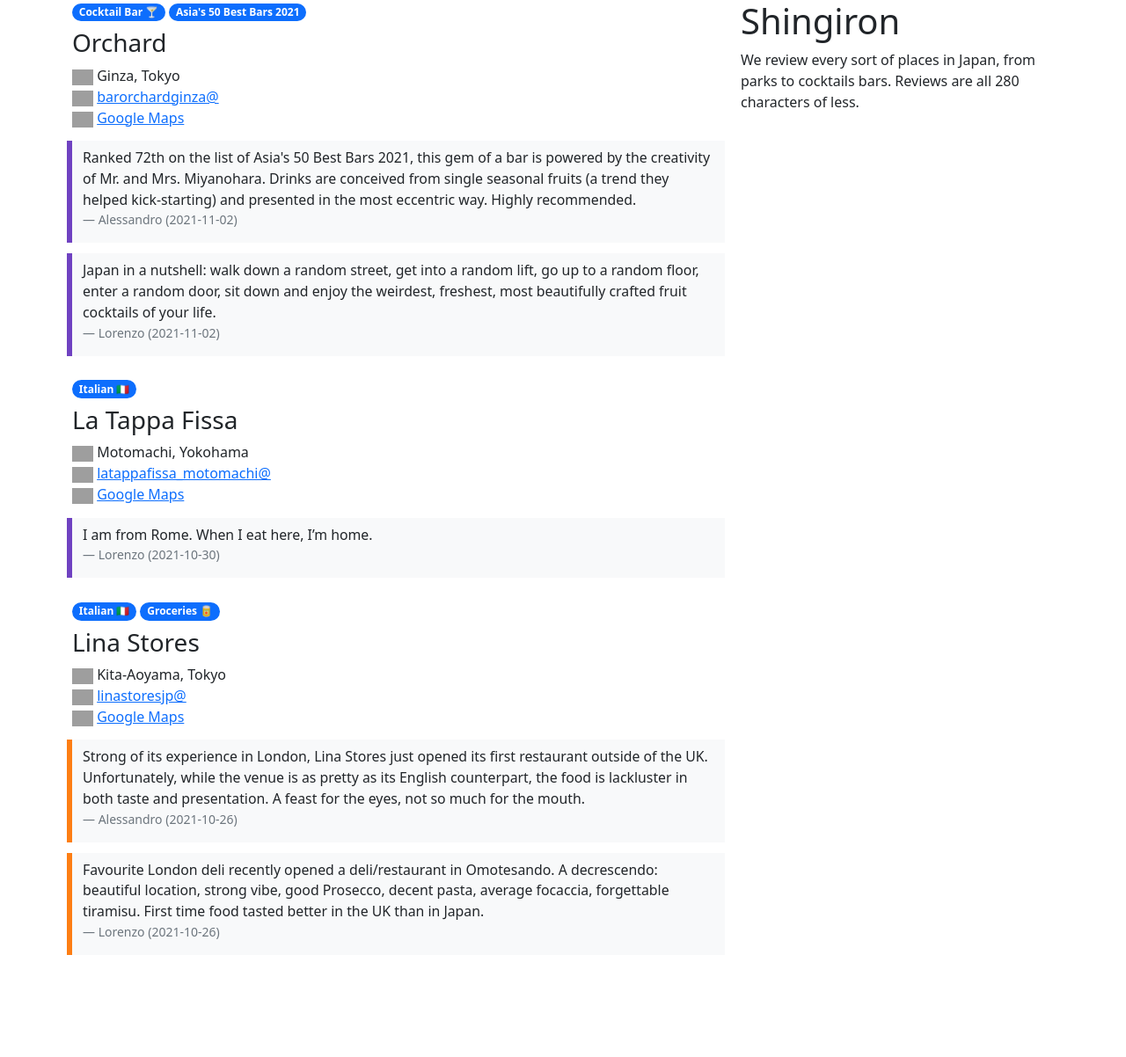
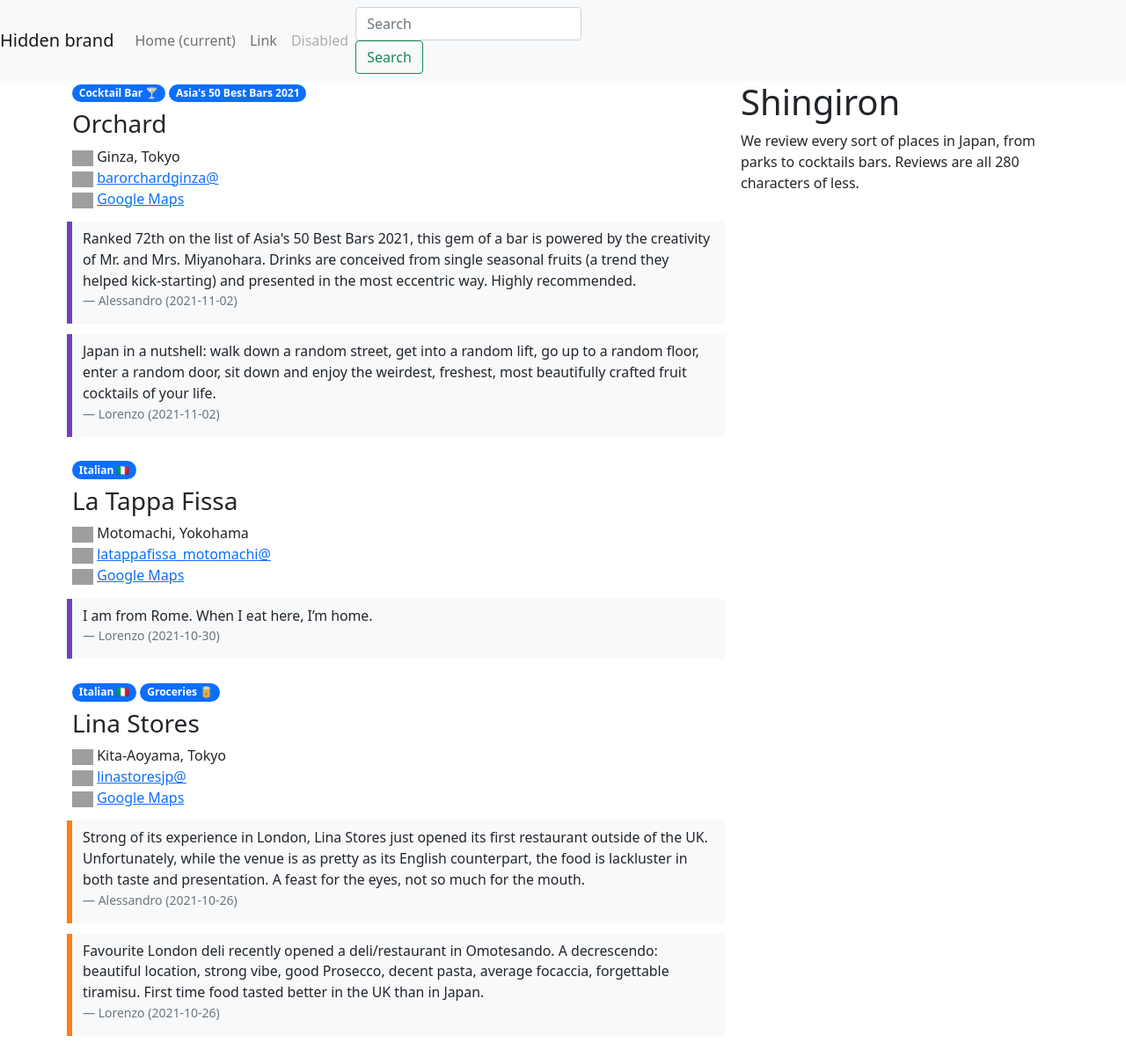
Before and after one commit to alessandrosp/shingiron, a Jekyll site: the page built from docs/index.html, in a window 1280 px wide. Shown: the whole page at 88% size. Built offline with Jekyll 4.4.1, drawn with Linux system fonts in a browser that asks for light colours; nearby versions of some CDN libraries; comment, search, counter and statistics services are not loaded; before the commit the page ends 1110 px from its top, so only the background shows below that; grey boxes are pictures that could not be loaded.

Commit message:
Update default.html

```diff
--- a/docs/_layouts/default.html
+++ b/docs/_layouts/default.html
@@ -9,6 +9,29 @@
     <link rel="stylesheet" type="text/css" href="/assets/css/style.css">
   </head>
   <body>
+    <nav class="navbar navbar-expand-lg navbar-light bg-light">
+      <button class="navbar-toggler" type="button" data-toggle="collapse" data-target="#navbarTogglerDemo01" aria-controls="navbarTogglerDemo01" aria-expanded="false" aria-label="Toggle navigation">
+        <span class="navbar-toggler-icon"></span>
+      </button>
+      <div class="collapse navbar-collapse" id="navbarTogglerDemo01">
+        <a class="navbar-brand" href="#">Hidden brand</a>
+        <ul class="navbar-nav mr-auto mt-2 mt-lg-0">
+          <li class="nav-item active">
+            <a class="nav-link" href="#">Home <span class="sr-only">(current)</span></a>
+          </li>
+          <li class="nav-item">
+            <a class="nav-link" href="#">Link</a>
+          </li>
+          <li class="nav-item">
+            <a class="nav-link disabled" href="#">Disabled</a>
+          </li>
+        </ul>
+        <form class="form-inline my-2 my-lg-0">
+          <input class="form-control mr-sm-2" type="search" placeholder="Search" aria-label="Search">
+          <button class="btn btn-outline-success my-2 my-sm-0" type="submit">Search</button>
+        </form>
+      </div>
+    </nav>
     <div class="container">
       {{ content }}
     </div>
```
